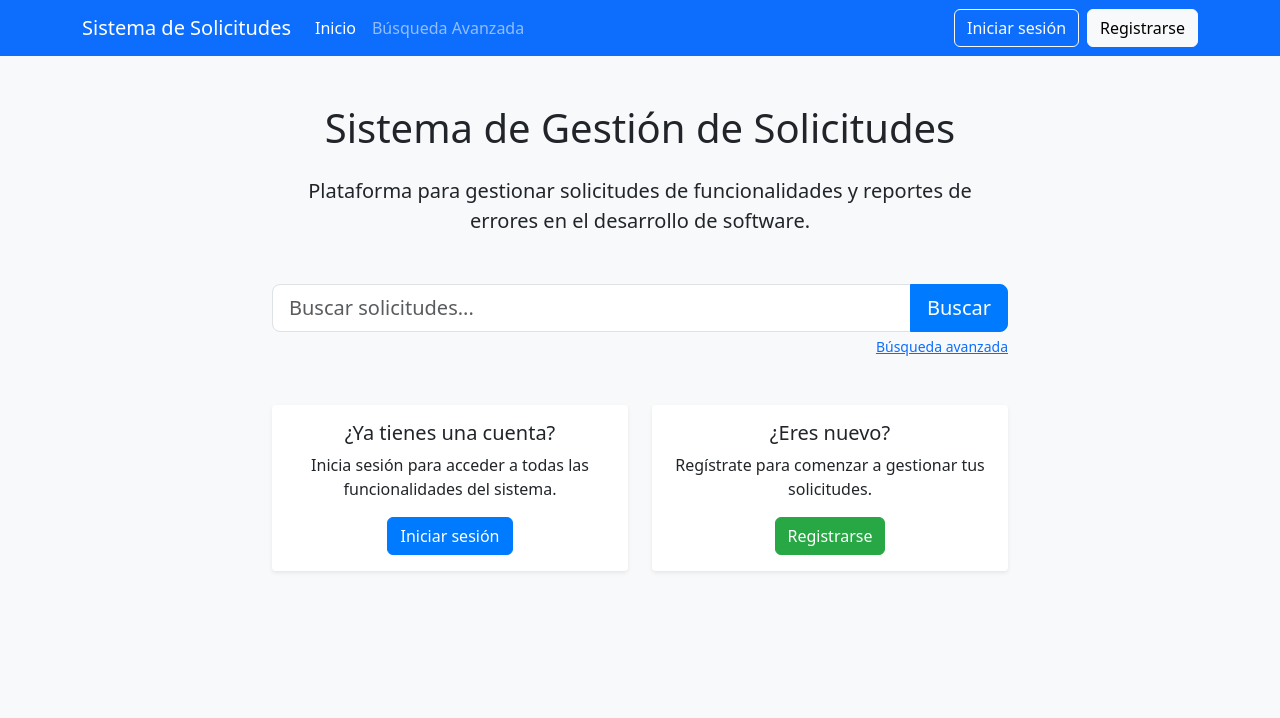
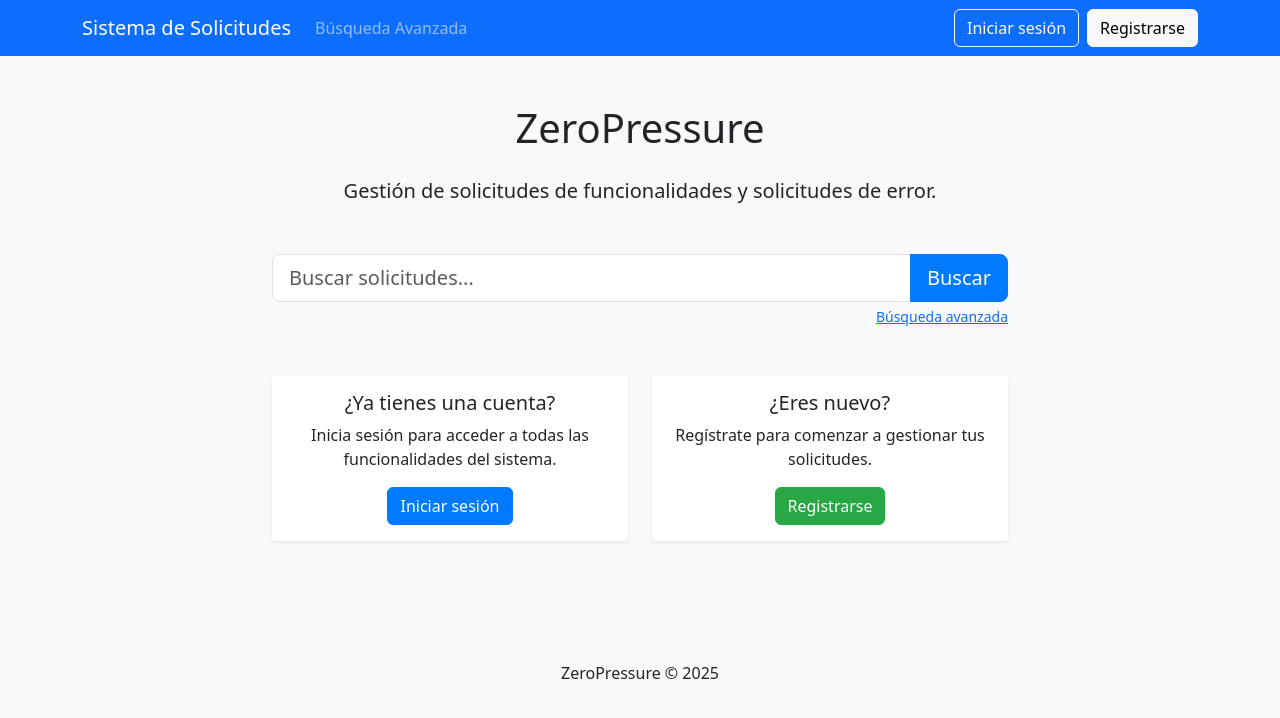
Before and after one commit to Miloomor/TareaBBDD2, a PHP site: page /index.php in a window 1280 px wide. Shown: the top 718 px of the page. Run offline with PHP 8.4, Linux system fonts and the light colour scheme; tables that the repository leaves empty hold one stand-in row (values such as "Sample post").

Commit message:
Cambio en Nombres footer y demas. Solucion de error en el dashboard ing

```diff
--- a/auth/register.php
+++ b/auth/register.php
@@ -52,10 +52,10 @@ if ($_SERVER['REQUEST_METHOD'] == 'POST') {
         if (empty($error)) {
             $resultado = $db->registerUser($rut, $nombre, $email, $password, $rol);
 
-            if ($resultado) {
+            if ($resultado !== false) {
                 // Si es ingeniero, registrar sus especialidades
                 if ($rol === 'ingeniero' && isset($_POST['especialidades'])) {
-                    $id_ingeniero = $db->getLastInsertId();
+                    $id_ingeniero = $resultado; // El ID ya viene en el resultado
                     foreach ($_POST['especialidades'] as $topico_id) {
                         $db->addEspecialidadIngeniero($id_ingeniero, $topico_id);
                     }
@@ -90,7 +90,7 @@ function validarRut($rut) {
             <div class="col-md-8">
                 <div class="card shadow">
                     <div class="card-header bg-primary text-white">
-                        <h4 class="mb-0">Registro de Usuario</h4>
+                        <h4 class="mb-0">Registrarse</h4>
                     </div>
                     <div class="card-body">
                         <?php if (!empty($error)): ?>
--- a/busqueda/avanzada.php
+++ b/busqueda/avanzada.php
@@ -46,7 +46,7 @@ $topicos = $db->getTopicos();
 <head>
     <meta charset="UTF-8">
     <meta name="viewport" content="width=device-width, initial-scale=1.0">
-    <title>Búsqueda Avanzada - Sistema de Gestión de Solicitudes</title>
+    <title>Búsqueda Avanzada</title>
     <link href="https://cdn.jsdelivr.net/npm/bootstrap@5.3.0-alpha1/dist/css/bootstrap.min.css" rel="stylesheet">
     <link rel="stylesheet" href="https://cdn.jsdelivr.net/npm/bootstrap-icons@1.10.0/font/bootstrap-icons.css">
     <link href="../assets/css/styles.css" rel="stylesheet">
@@ -273,7 +273,7 @@ $topicos = $db->getTopicos();
 
     <footer class="bg-light text-center py-4 mt-5">
         <div class="container">
-            <p class="mb-0">Sistema de Gestión de Solicitudes &copy; <?php echo date('Y'); ?></p>
+            <p class="mb-0">ZeroPressure &copy; <?php echo date('Y'); ?></p>
         </div>
     </footer>
 
--- a/config/database.php
+++ b/config/database.php
@@ -108,7 +108,14 @@ class DatabaseManager {
             $stmt->bindParam(':email', $email);
             $stmt->bindParam(':password', $hashed_password);
 
-            return $stmt->execute();
+            $result = $stmt->execute();
+
+            if ($result) {
+                // Si la inserción fue exitosa, devolvemos el ID insertado
+                return $this->conn->lastInsertId();
+            } else {
+                return false;
+            }
         } catch (PDOException $e) {
             error_log("Error en registro: " . $e->getMessage());
             return false;
@@ -516,6 +523,37 @@ class DatabaseManager {
         }
     }
 
+    /**
+     * Obtiene el ID del último registro insertado
+     *
+     * @return string El ID del último registro insertado
+     */
+    public function getLastInsertId() {
+        return $this->conn->lastInsertId();
+    }
+
+    /**
+     * Agrega una especialidad (tópico) a un ingeniero
+     *
+     * @param int $id_ingeniero ID del ingeniero
+     * @param int $id_topico ID del tópico/especialidad
+     * @return bool True si la operación fue exitosa, false en caso contrario
+     */
+    public function addEspecialidadIngeniero($id_ingeniero, $id_topico) {
+        try {
+            $stmt = $this->conn->prepare("
+                INSERT INTO Ingeniero_Topico (id_ingeniero, id_topico)
+                VALUES (:id_ingeniero, :id_topico)
+            ");
+            $stmt->bindParam(':id_ingeniero', $id_ingeniero);
+            $stmt->bindParam(':id_topico', $id_topico);
+            return $stmt->execute();
+        } catch (PDOException $e) {
+            error_log("Error agregando especialidad: " . $e->getMessage());
+            return false;
+        }
+    }
+
     // ===== BÚSQUEDAS =====
 
     /**
@@ -701,7 +739,7 @@ class DatabaseManager {
     /**
      * Ejecuta la asignación automática para todas las solicitudes pendientes
      *
-     * @return bool True si la ejecución fue exitosa
+     * @return bool True si la ejecucion fue exitosa
      */
     public function ejecutarAsignacionAutomatica() {
         try {
--- a/dashboard/ingeniero.php
+++ b/dashboard/ingeniero.php
@@ -39,13 +39,13 @@ if (isset($_GET['mensaje']) && isset($_GET['tipo'])) {
 <head>
     <meta charset="UTF-8">
     <meta name="viewport" content="width=device-width, initial-scale=1.0">
-    <title>Dashboard de Ingeniero - Sistema de Gestión de Solicitudes</title>
+    <title>Dashboard de Ingeniero </title>
     <link href="https://cdn.jsdelivr.net/npm/bootstrap@5.3.0-alpha1/dist/css/bootstrap.min.css" rel="stylesheet">
     <link rel="stylesheet" href="https://cdn.jsdelivr.net/npm/bootstrap-icons@1.10.0/font/bootstrap-icons.css">
     <link href="../assets/css/styles.css" rel="stylesheet">
 </head>
 <body>
-    <!-- Incluir navbar -->
+    <!-- navbar -->
     <?php include_once('../includes/navbar.php'); ?>
 
     <div class="container mt-4">
@@ -621,7 +621,7 @@ if (isset($_GET['mensaje']) && isset($_GET['tipo'])) {
 
     <footer class="bg-light text-center py-4 mt-5">
         <div class="container">
-            <p class="mb-0">Sistema de Gestión de Solicitudes &copy; <?php echo date('Y'); ?></p>
+            <p class="mb-0">ZeroPressure &copy; <?php echo date('Y'); ?></p>
         </div>
     </footer>
 
--- a/dashboard/usuario.php
+++ b/dashboard/usuario.php
@@ -36,13 +36,13 @@ if (isset($_GET['mensaje']) && isset($_GET['tipo'])) {
 <head>
     <meta charset="UTF-8">
     <meta name="viewport" content="width=device-width, initial-scale=1.0">
-    <title>Dashboard de Usuario - Sistema de Gestión de Solicitudes</title>
+    <title>Dashboard de Usuario</title>
     <link href="https://cdn.jsdelivr.net/npm/bootstrap@5.3.0-alpha1/dist/css/bootstrap.min.css" rel="stylesheet">
     <link rel="stylesheet" href="https://cdn.jsdelivr.net/npm/bootstrap-icons@1.10.0/font/bootstrap-icons.css">
     <link href="../assets/css/styles.css" rel="stylesheet">
 </head>
 <body>
-    <!-- Incluir navbar -->
+    <!-- navbar -->
     <?php include_once('../includes/navbar.php'); ?>
 
     <div class="container mt-4">
@@ -572,7 +572,7 @@ if (isset($_GET['mensaje']) && isset($_GET['tipo'])) {
 
     <footer class="bg-light text-center py-4 mt-5">
         <div class="container">
-            <p class="mb-0">Sistema de Gestión de Solicitudes &copy; <?php echo date('Y'); ?></p>
+            <p class="mb-0">ZeroPressure &copy; <?php echo date('Y'); ?></p>
         </div>
     </footer>
 
--- a/index.php
+++ b/index.php
@@ -40,7 +40,7 @@ $topicos = $db->getTopicos();
 <head>
     <meta charset="UTF-8">
     <meta name="viewport" content="width=device-width, initial-scale=1.0">
-    <title>Sistema de Gestión de Solicitudes</title>
+    <title>ZeroPressure</title>
     <link href="https://cdn.jsdelivr.net/npm/bootstrap@5.3.0-alpha1/dist/css/bootstrap.min.css" rel="stylesheet">
     <link href="assets/css/styles.css" rel="stylesheet">
 </head>
@@ -53,9 +53,6 @@ $topicos = $db->getTopicos();
             </button>
             <div class="collapse navbar-collapse" id="navbarNav">
                 <ul class="navbar-nav me-auto">
-                    <li class="nav-item">
-                        <a class="nav-link active" href="index.php">Inicio</a>
-                    </li>
                     <li class="nav-item">
                         <a class="nav-link" href="busqueda/avanzada.php">Búsqueda Avanzada</a>
                     </li>
@@ -78,9 +75,9 @@ $topicos = $db->getTopicos();
     <div class="container mt-5">
         <div class="row justify-content-center">
             <div class="col-md-8 text-center">
-                <h1 class="mb-4">Sistema de Gestión de Solicitudes</h1>
+                <h1 class="mb-4">ZeroPressure</h1>
                 <p class="lead mb-5">
-                    Plataforma para gestionar solicitudes de funcionalidades y reportes de errores en el desarrollo de software.
+                    Gestión de solicitudes de funcionalidades y solicitudes de error.
                 </p>
 
                 <!-- Formulario de búsqueda simple -->
@@ -177,6 +174,11 @@ $topicos = $db->getTopicos();
         <?php endif; ?>
 
     </div>
+    <footer class="bg-light text-center py-4 mt-5">
+        <div class="container">
+            <p class="mb-0">ZeroPressure &copy; <?php echo date('Y'); ?></p>
+        </div>
+    </footer>
     <script src="https://cdn.jsdelivr.net/npm/bootstrap@5.3.0-alpha1/dist/js/bootstrap.bundle.min.js"></script>
     <script src="assets/js/main.js"></script>
 </body>
```
